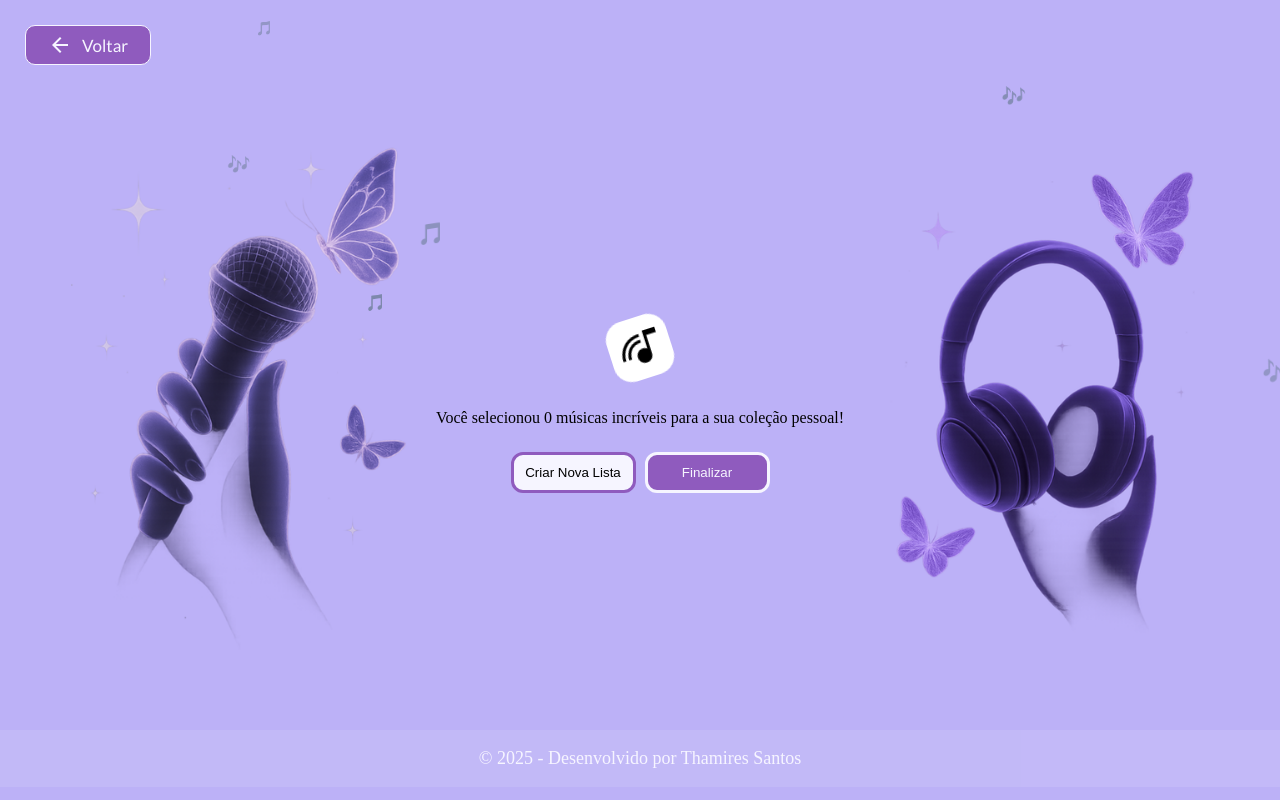
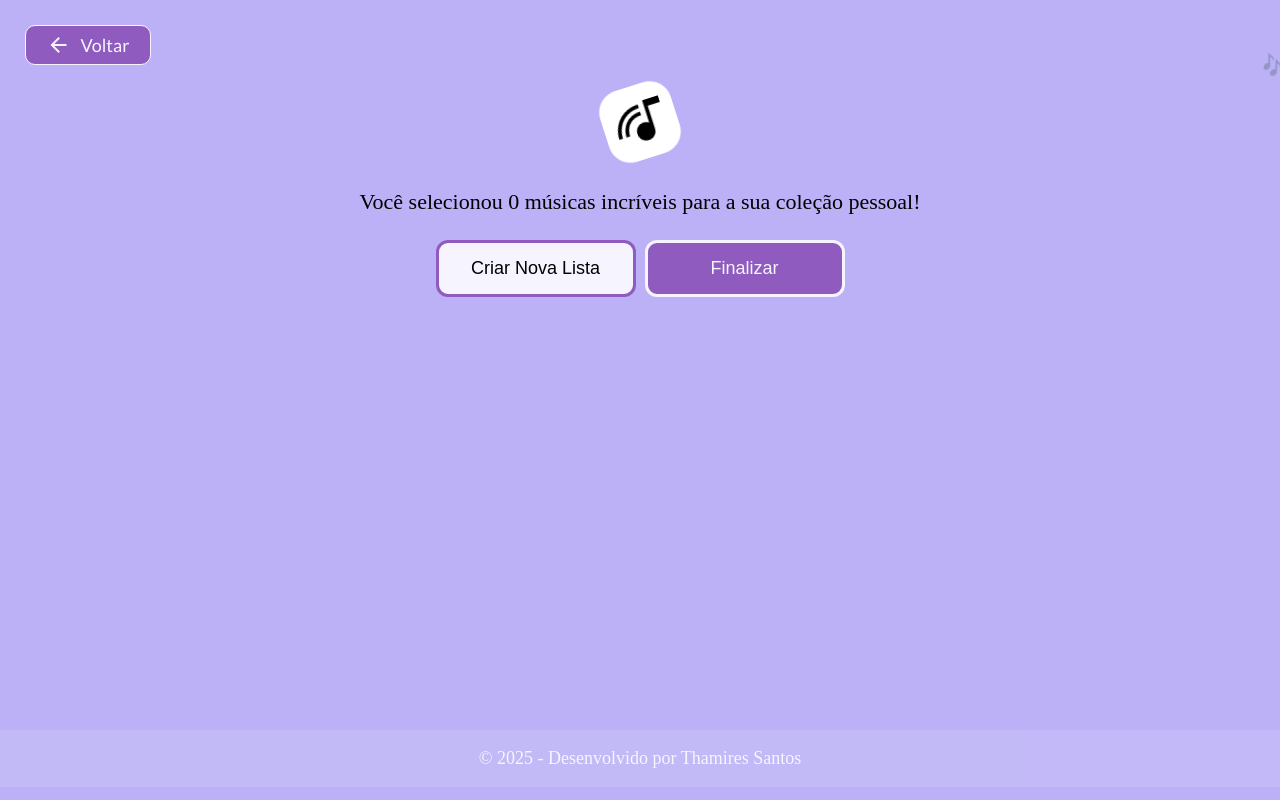
Before and after one commit to thamiresantos/listen-and-list, a plain HTML site: page playlist.html in a window 1280 px wide. Drawn offline with nearby package versions, Linux system fonts and the light colour scheme; a web font is replaced by a local one.

Commit message:
Commits on Nov 8, 2025 style: ajustei layout para telas medias

```diff
--- a/estilos/playlist.css
+++ b/estilos/playlist.css
@@ -1,3 +1,8 @@
+
+body{
+    overflow: hidden;
+}
+
 #conteudo {
   display: flex;
   flex-direction: column;
@@ -101,3 +106,51 @@ margin-top: 15px;
   color: var(--branco);
   border: solid 3px var(--branco);
 }
+
+@media (min-width: 768px) {
+  .btn-voltar {
+    gap: 10px;
+    margin: 25px 0px 0px 25px;
+    width: 110px;
+    padding: 7px;
+    justify-content: center;
+    font-size: 18px;
+  }
+
+  #conteudo{
+    justify-content: flex-start;
+    background-image: none;
+  }
+
+  #iconMusica {
+    font-size: 60px;
+  }
+
+  #titulo {
+    font-size: 24px;
+  }
+
+  #sub-titulo {
+    font-size: 22px;
+  }
+
+ .item-final {
+    background-color:rgba(255, 255, 255, 0.31);
+    margin: 8px;
+    padding: 15px;
+    width: 65vw;
+    font-size: 20px;
+ }
+
+  .btn-playlist {
+    width: 200px;
+    padding: 15px;
+    border-radius: 12px;
+  }
+
+  #btn-nova , #btn-fim{
+  font-size: 18px;
+  }
+
+
+}
```
